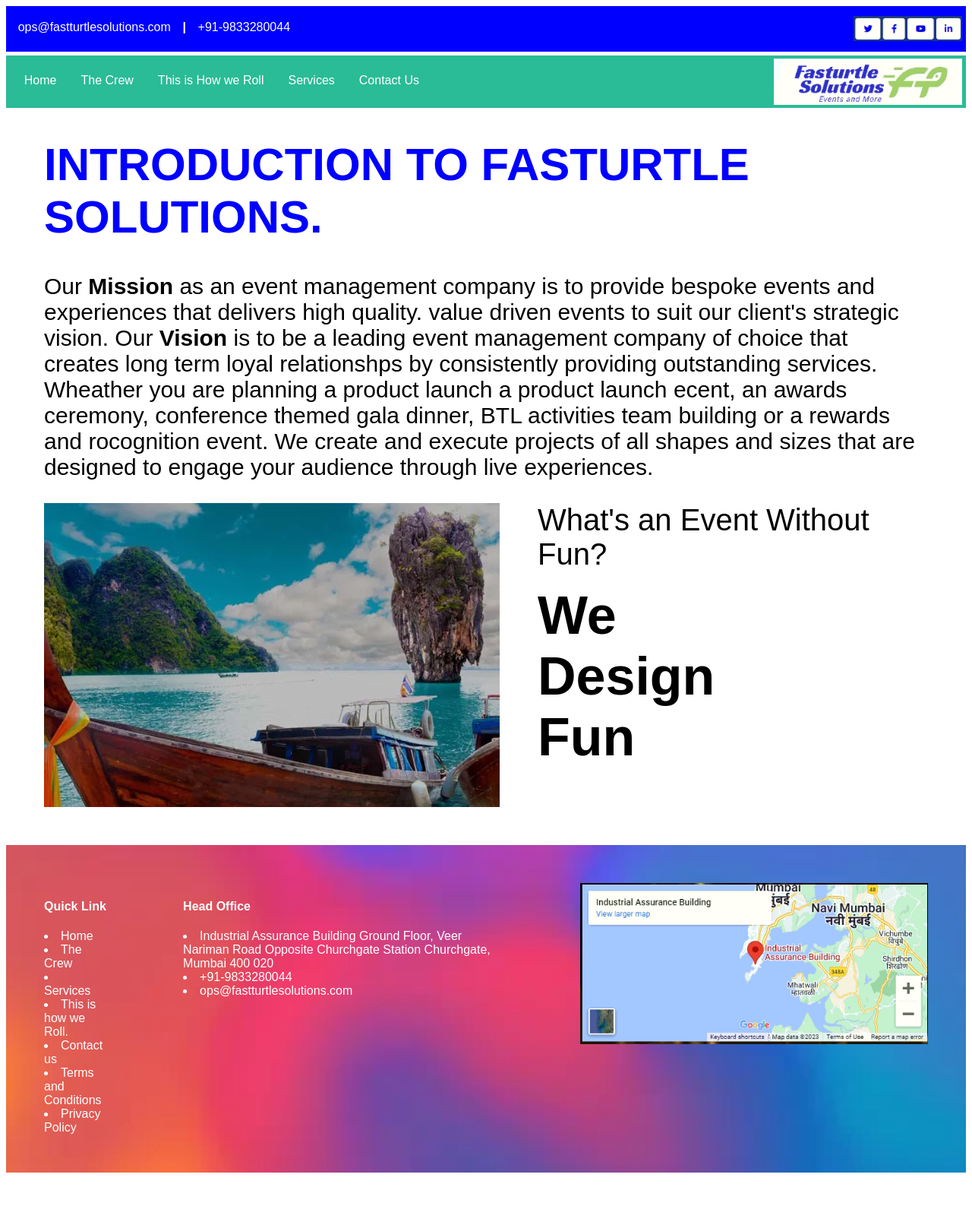
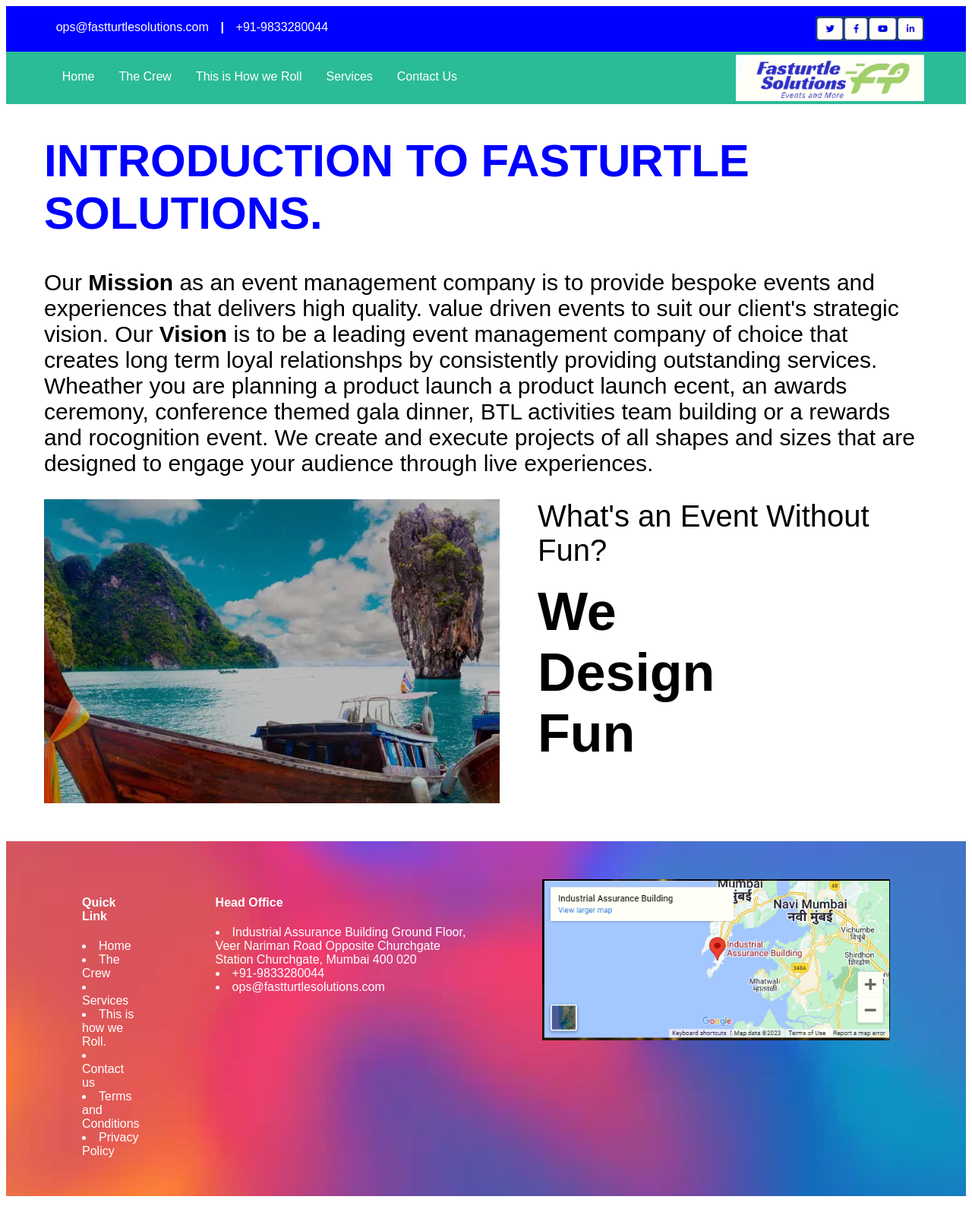
Before and after one commit to PraddyumnYadav/Web_Development_Practice, a plain HTML site: page home.html in a window 1280 px wide. Shown: the whole page at 76% size. Drawn offline with Linux system fonts and the light colour scheme.

Commit message:
Add a Uniform Padding in the Whole Website to make it look Consistent.

```diff
--- a/home.html
+++ b/home.html
@@ -35,7 +35,7 @@
             <img src="Icon-Tray.png" alt="Social Media Icons">
         </div>
     </ul>
-    <ul>
+    <ul class="main-header">
         <li>
             <pre> </pre>
         </li>
--- a/styles.css
+++ b/styles.css
@@ -12,6 +12,9 @@ ul {
     padding: 0;
     overflow: hidden;
     background-color: #2abb97;
+    padding-left: 50px;
+    padding-right: 50px;
+    /* position: sticky; */
 }
 
 ul li {
@@ -69,17 +72,18 @@ div#footer {
     background-image: url("background.webp");
     background-repeat: no-repeat;
     background-size: cover;
+    padding-left: 50px;
+    padding-right: 50px;
 }
 
 #top-header {
     background-color: blue;
     padding-top: 9px;
-    margin-bottom: 5px;
     color: white;
 }
 
 .subnav-items {
-    display: none;
+    display: block;
     position: absolute;
     background-color: #2abb97;
     min-width: 160px;
@@ -87,8 +91,8 @@ div#footer {
     padding-top: 20px;
 }
 
-.subnav:hover .subnav-items {
-    display: block;
+.subnav:not(:hover) .subnav-items {
+    display: none;
 }
 
 .subnav-items a {
```
Also changed, not shown: how_we_roll.html (+0 -3 lines).
